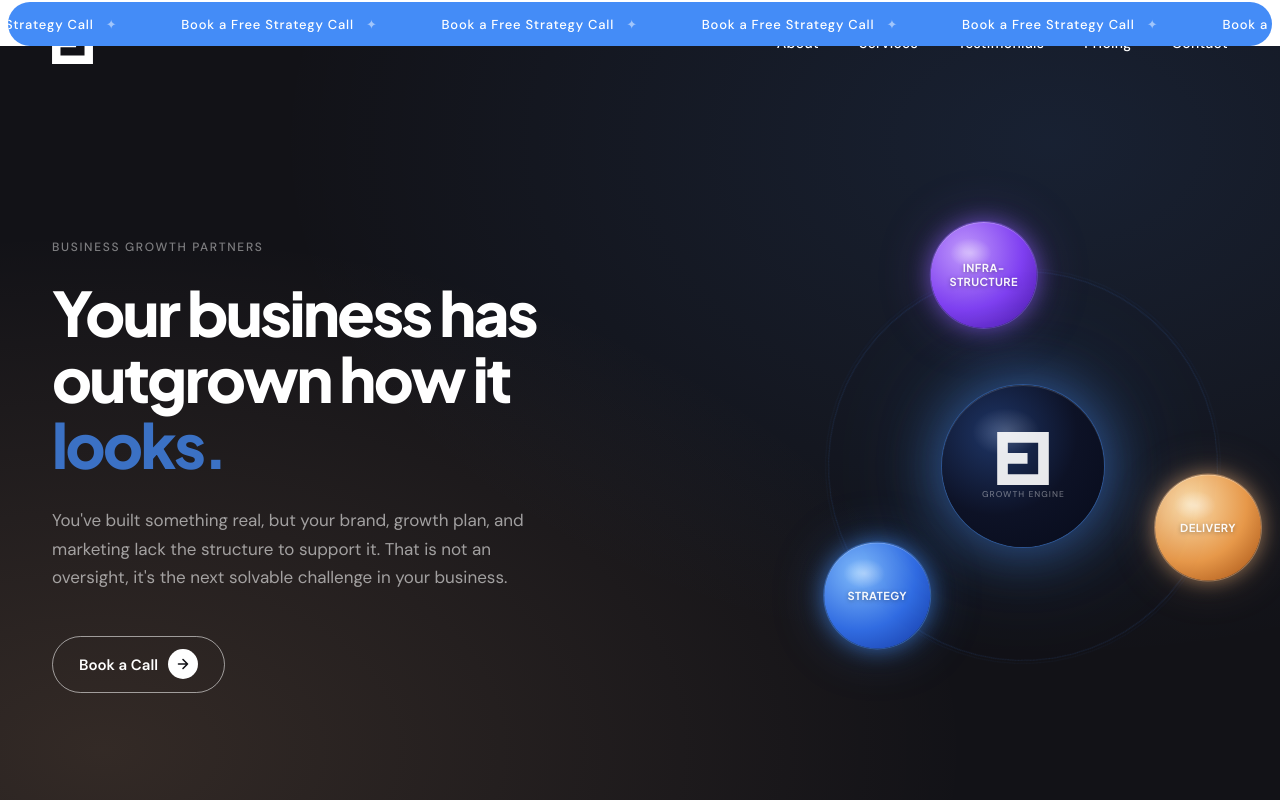
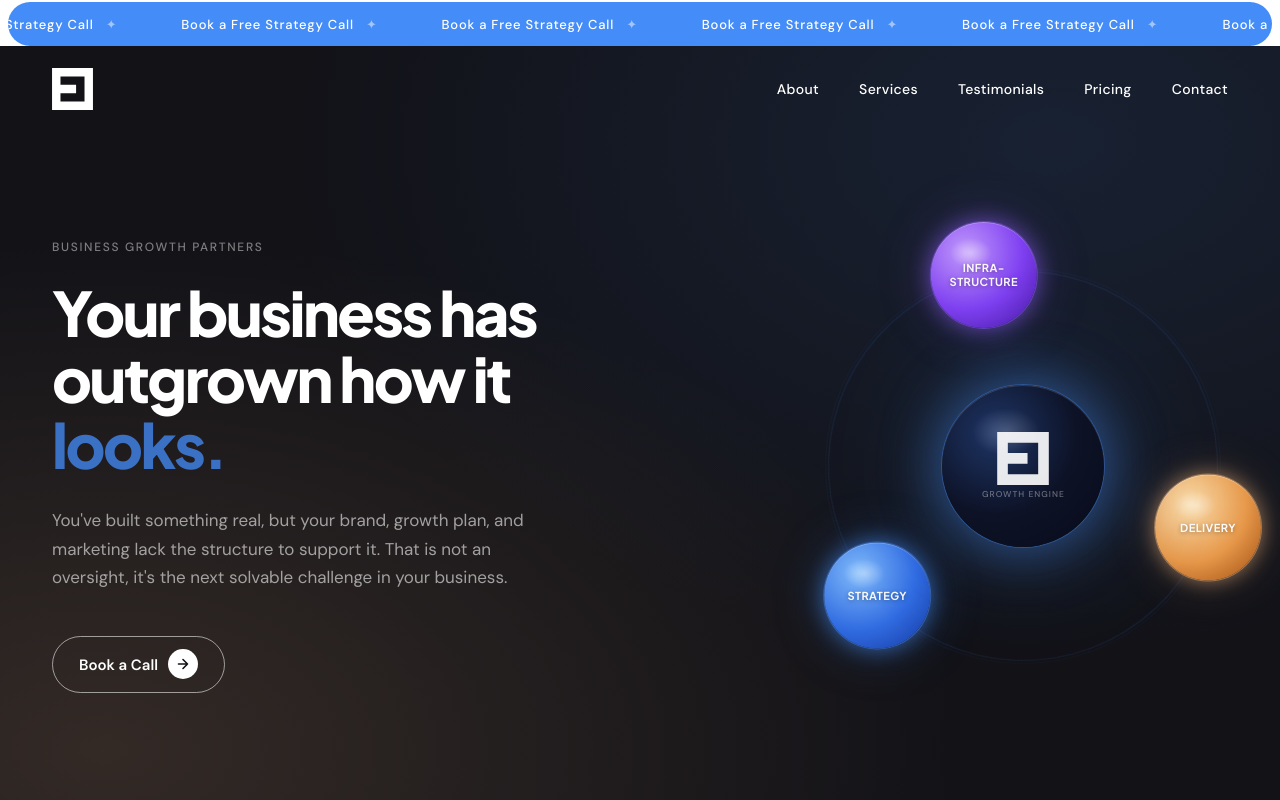
Before and after one commit to mfaria504/eatcrayonshome, a plain HTML site: page index.html in a window 1280 px wide. Shown: the top 800 px of the page. Drawn offline with Linux system fonts and the light colour scheme.

Commit message:
Header: dynamically track announce bar bottom so header sits flush below it until it scrolls away

```diff
--- a/index.html
+++ b/index.html
@@ -92,10 +92,6 @@
       align-items: center;
       justify-content: space-between;
       padding: 22px 52px;
-      transition: top 250ms ease;
-    }
-    #site-header.scrolled {
-      top: 0;
     }
 
     .logo-mark {
@@ -1462,6 +1458,7 @@
 <script>
   // ── Scroll-driven header ──
   const header = document.getElementById('site-header');
+  const announceBar = document.querySelector('.announce-bar');
   const logoPath = document.querySelector('.logo-mark svg path');
   const navLinks = document.querySelectorAll('.site-nav a');
 
@@ -1492,17 +1489,23 @@
     });
   }
 
+  function updateHeaderPosition() {
+    const announceBottom = Math.max(0, announceBar.getBoundingClientRect().bottom);
+    header.style.top = announceBottom + 'px';
+  }
+
   let ticking = false;
   window.addEventListener('scroll', () => {
     if (!ticking) {
       requestAnimationFrame(() => {
-        header.classList.toggle('scrolled', window.scrollY > 60);
+        updateHeaderPosition();
         updateHeaderTheme();
         ticking = false;
       });
       ticking = true;
     }
-  });
+  }, { passive: true });
+  updateHeaderPosition();
   updateHeaderTheme();
 
   // ── Cycling word animation ──
```
